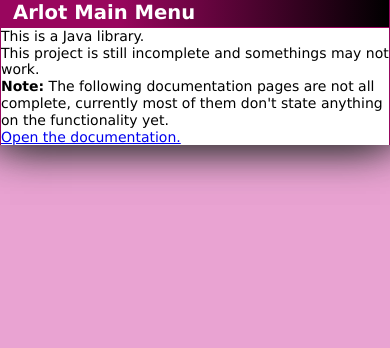
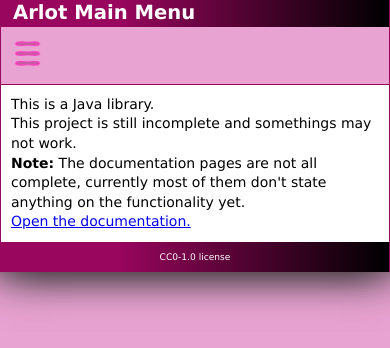
Before and after one commit to Officer-Erik-1K-88/arlot, a plain HTML site: page index.html in a window 390 px wide. Drawn offline with Linux system fonts and the light colour scheme.

Commit message:
Added good formatting for main menu

```diff
--- a/Documentation/resources/index_style.css
+++ b/Documentation/resources/index_style.css
@@ -84,7 +84,7 @@ header nav ul li a:hover {
    display: block;
 }
 
-a#navicon {
+a.navicon {
    color: rgb(153, 6, 94);
    display: none;
 }
@@ -97,6 +97,17 @@ iframe#content {
    outline: none;
    flex-shrink: 0; /* Prevent shrinking */
 }
+
+/* contents styles */
+
+.contents {
+   margin: 10px;
+}
+
+.contents p {
+   line-height: 1.4em;
+}
+
 
 /* Footer styles */
 
@@ -115,7 +126,7 @@ footer {
    ===============================
 */
 @media only screen and (max-width: 640px) {
-   a#navicon {
+   a.navicon {
       display: block;
    }
 
@@ -134,7 +145,7 @@ footer {
       line-height: 1.3em;
    }
 
-   a#navicon:hover + ul, header > nav > ul:hover {
+   a.navicon:hover + ul, header > nav > ul:hover {
       display: grid;
       grid-template-columns: repeat(3, 1fr);
       grid-template-rows: repeat(3, 1fr);
--- a/index.html
+++ b/index.html
@@ -3,7 +3,7 @@
 <head>
     <meta charset="UTF-8">
     <meta name="viewport" content="width=device-width, initial-scale=1">
-    <title>Arlot Documentation: Directory</title>
+    <title>Arlot Main Menu</title>
     <link href="Documentation/resources/base_reset.css" rel="stylesheet">
     <link href="Documentation/resources/base_style.css" rel="stylesheet">
     <link href="Documentation/resources/index_style.css" rel="stylesheet">
@@ -11,12 +11,30 @@
 <body>
     <header>
         <h1>Arlot Main Menu</h1>
+        <nav>
+            <a class="navicon">
+                <img src="Documentation/resources/navicon.png" width="10%" alt="Navigation">
+            </a>
+            <ul>
+                <li><a href="Documentation/index.html">Documentation</a></li>
+            </ul>
+        </nav>
     </header>
-    <div>
+    <main id="mainMenuBody" class="contents">
         <p>This is a Java library.</p>
         <p>This project is still incomplete and somethings may not work.</p>
-        <p><b>Note:</b> The following documentation pages are not all complete, currently most of them don't state anything on the functionality yet.</p>
+        <p><b>Note:</b> The documentation pages are not all complete, currently most of them don't state anything on the functionality yet.</p>
         <p><a href="Documentation/index.html">Open the documentation.</a></p>
-    </div>
+    </main>
+    <footer>
+        CC0-1.0 license
+    </footer>
+    <script type="text/javascript">
+        const img = document.getElementsByTagName("img")[0];
+        img.onerror = function() {
+            img.src = "Documentation/resources/navicon2.png";
+            img.onerror = null;
+        }
+    </script>
 </body>
 </html>
```
Also changed, not shown: Documentation/index.html (+2 -2 lines).
